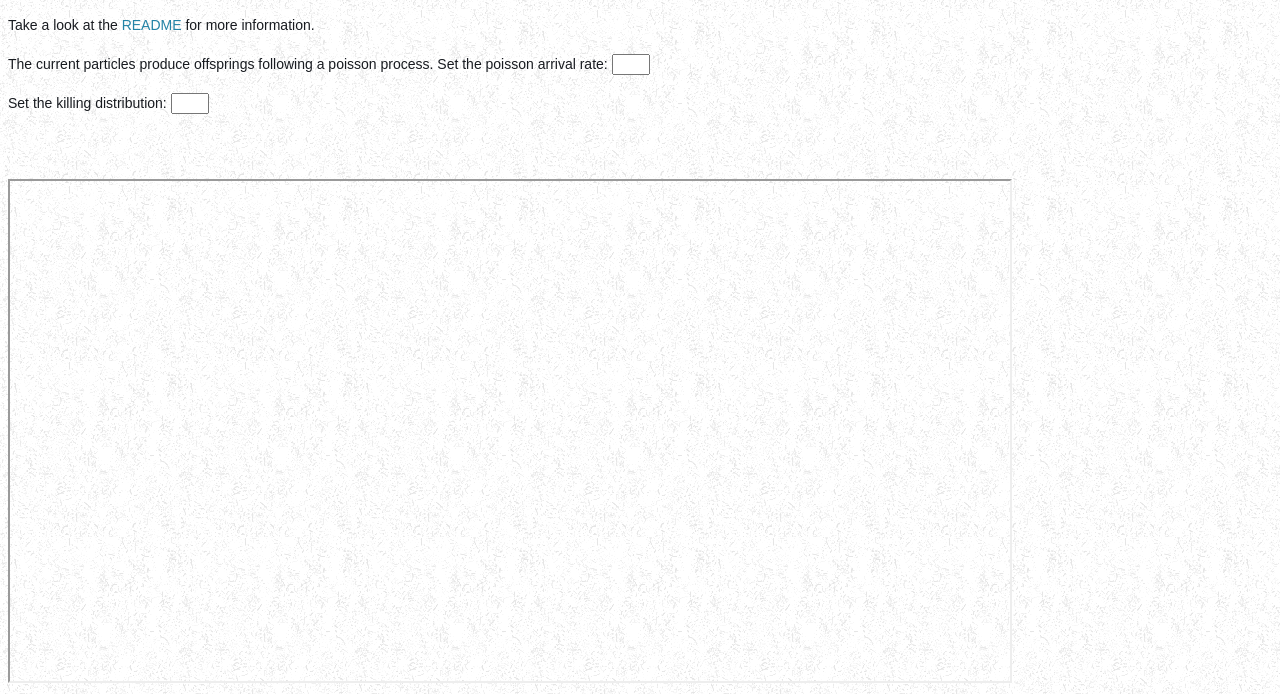
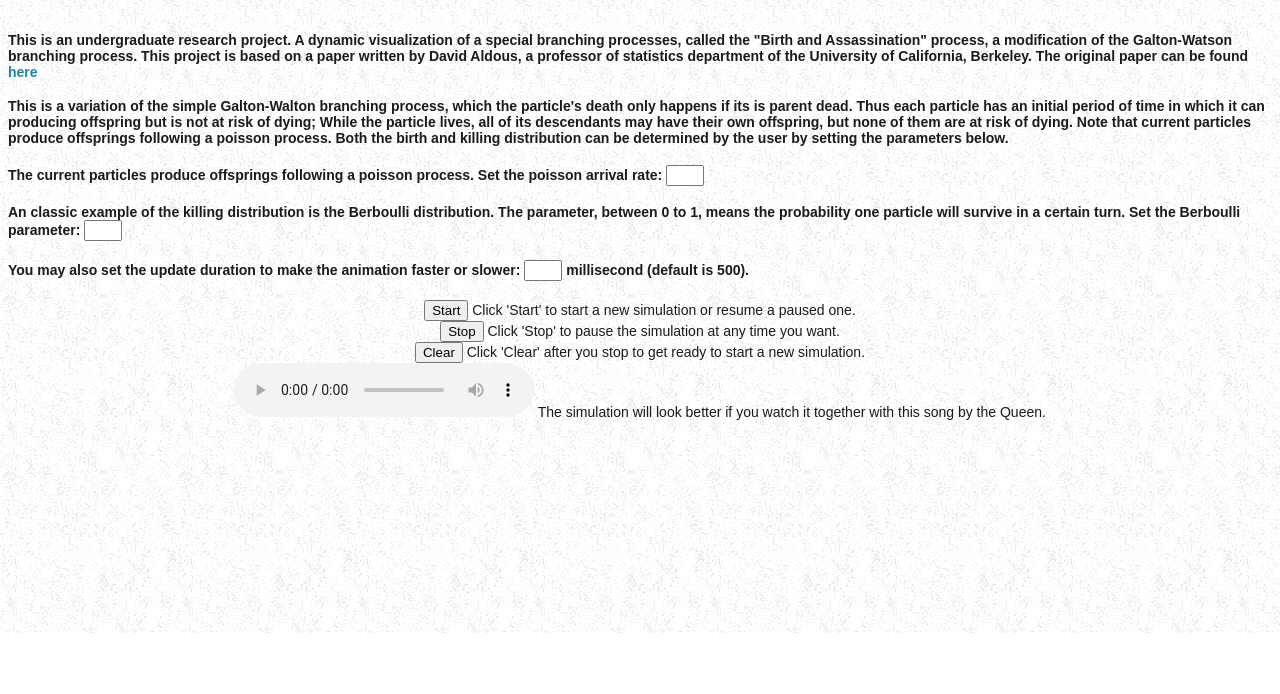
Before and after one commit to ShichangZh/ShichangZh.github.io, a plain HTML site: page Birth-and-Assassination/index.html in a window 1280 px wide. Shown: the part 167-861 px from the top of the page. After the commit the page ends 800 px from the top, so only its background shows below. Drawn offline with nearby package versions, Linux system fonts and the light colour scheme.

Commit message:
Update index.html

```diff
--- a/Birth-and-Assassination/index.html
+++ b/Birth-and-Assassination/index.html
@@ -1,46 +1,80 @@
 <!DOCTYPE html>
+<meta charset="utf-8">
+
 <head>
     <title>Branching Process Simulation</title>
-    <style> @import "./style.css" </style>
+    <style> @import "style.css" </style>
+
+    <script src = "d3.v3.js"></script>
+    <script src = "d3.js"></script>
+    <script src = "equal arrays.js"></script>
+    <script src = "flatten array.js"></script>
+    <script src = "poisson.js"></script>
 
 </head>
+
 <body>
-  <div id="wrapper">
-  <div id="page">
   <div id="header-wrapper">
     <div id="header">
       <div id="logo">
-          <h2>Birth and Assassination Branching Process</h2>
-            <p>Author: Shichang Zhang</p>
+        <h2>The "Birth and Assassination" Branching Process</h2>
+          <p>Author: Shichang Zhang &nbsp &nbsp &nbsp University of California, Berkeley</p>
             </div>
           </div>
         </div>
 
+  <h4>
+    This is an undergraduate research project. A dynamic visualization of a special branching processes, called the "Birth and Assassination" process, a modification of the Galton-Watson branching process.
 
-    <p>Take a look at the <a href="README.md" target="_blank">README</a> for more information.</p>
-    <p>The current particles produce offsprings following a poisson process.
-    Set the poisson arrival rate: <input type = "text" name = "lambda" id = "lambda" value = "" style = "width: 30px"><br>
-    </p>
+    This project is based on a paper written by David Aldous, a professor of statistics department of the University of California, Berkeley.
 
-    <p> Set the killing distribution: <input type = "text" name = "parameter" id = "parameter" value = "" style = "width: 30px"></p><br>
-    <br>
-<!--     <button onclick = "startSketch();">Start </button> -->
-<!--     <button onclick = "resetSketch();">Reset</button> -->
+    The original paper can be found  <a href = "https://www.stat.berkeley.edu/~aldous/Papers/me44.pdf">here</a>
+  </h4>
+
+  <h4>
+    This is a variation of the simple Galton-Walton branching process, which the particle's death only happens if its is parent dead. Thus each particle has an initial period of time in which it can producing offspring but is not at risk of dying; While the particle lives, all of its descendants may have
+    their own offspring, but none of them are at risk of dying.
+
+    Note that current particles produce offsprings following a poisson process.
+
+    Both the birth and killing distribution can be determined by the user by setting the parameters below.
+  </h4>
+
+  <h4>
+    The current particles produce offsprings following a poisson process.
+    Set the poisson arrival rate: <input type = "text" name = "lambda" id = "lambda" value = "" style = "width: 30px">
+  </h4>
+
+  <h4>
+    An classic example of the killing distribution is the Berboulli distribution. The parameter, between 0 to 1, means the probability one particle will survive in a certain turn. Set the Berboulli parameter: <input type = "text" name = "parameter" id = "parameter" value = "" style = "width: 30px">
+  </h4>
+
+  <h4>
+    You may also set the update duration to make the animation faster or slower: <input type = "text" name = "duration" id = "duration" value = "" style = "width: 30px"> millisecond (default is 500).
+  </h4>
+
+  <script type="text/javascript">
+    function initializing(){
+      duration = document.getElementById('duration').value
+      birth_rate = document.getElementById('lambda').value
+      bernoulli = document.getElementById('parameter').value
+      start()
+    }
+  </script>
+
+  <div id="buttons" align = "center">
+    <button onclick = "initializing()" >Start</button>  Click 'Start' to start a new simulation or resume a paused one.<br>
+    <button onclick = "stop()">Stop</button>   Click 'Stop' to pause the simulation at any time you want.<br>
+    <button onclick = "clearScreen()" >Clear</button>   Click 'Clear' after you stop to get ready to start a new simulation.<br>
+    <audio src="music/queen.mp3" controls="" loop=""></audio>   The simulation will look better if you watch it together with this song by the Queen.
+
+  </div>
   <br>
 
-       <iframe src="./branching.html" width="1000" height="500" scrolling="no"></iframe>
-    <br>
+  <div id="canvas" align="center"></div>
+</body>
 
-    <script type = "application/javascript">
 
-      function startSketch() {
-        switchSketchState(true);
-      }
+    <script src = "branching.js"></script>
 
-      function stopSketch() {
-        switchSketchState(false);
-      }
-
-    </script>
-  </body>
 </html>
```
Lines whose indentation alone changed are shown as unchanged.
